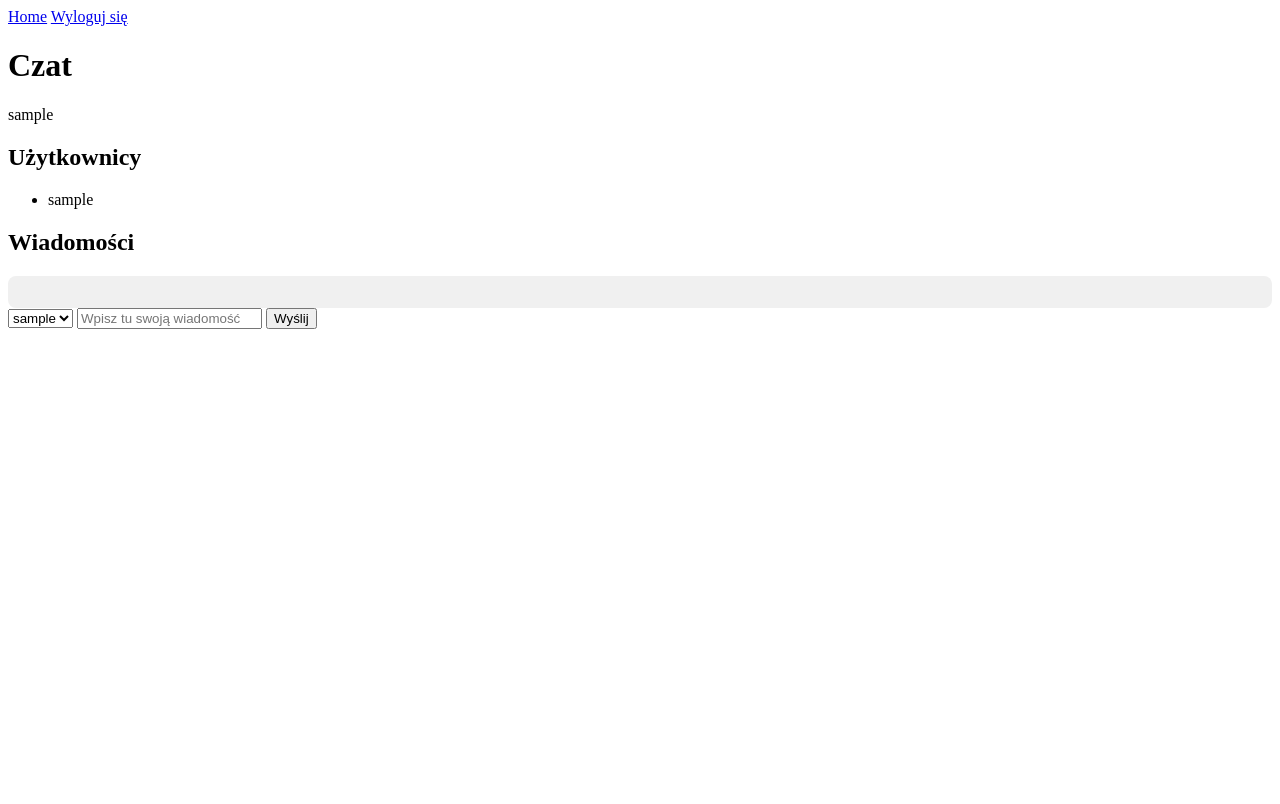
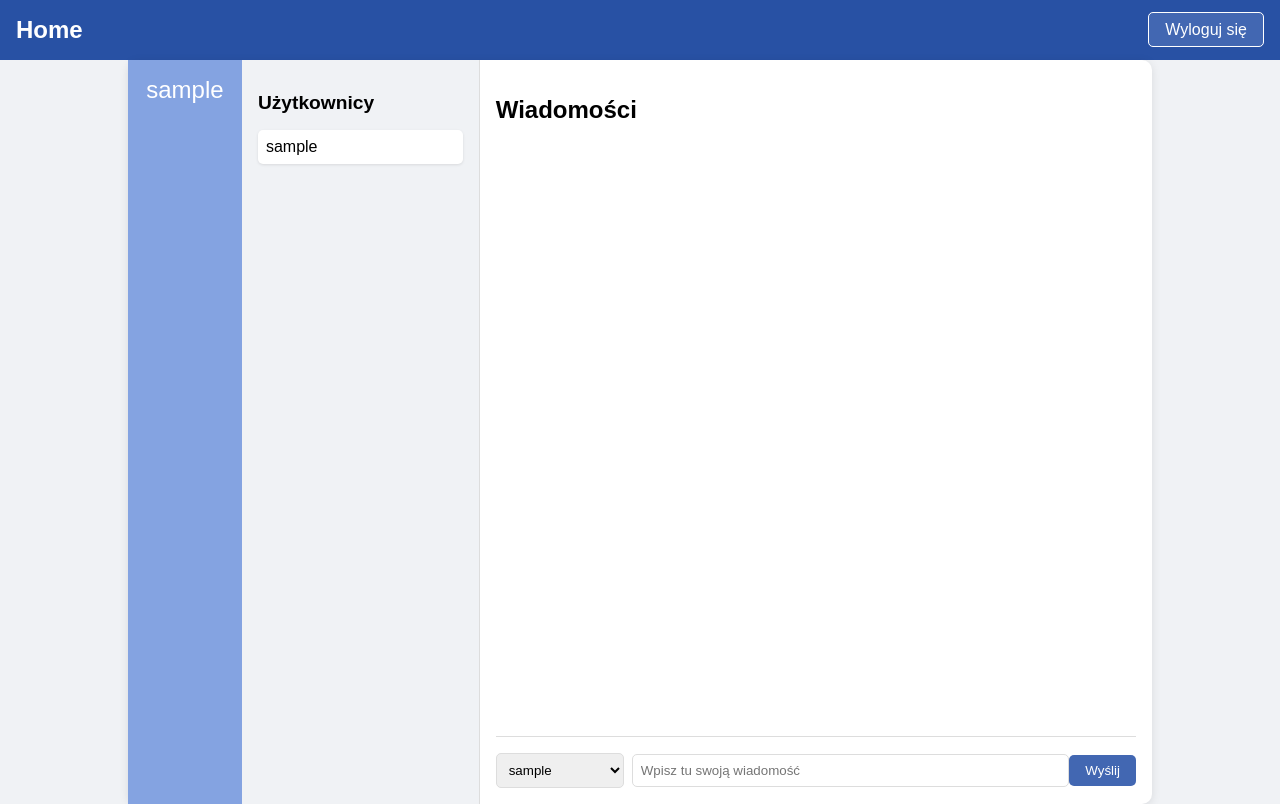
Before and after one commit to fuszz/2137_ChatApp, a Flask app: page /chat in a window 1280 px wide. Before the commit the page ends 329 px from the top, so only its background shows below. Run offline with Flask 3, Linux system fonts and the light colour scheme; the visitor is signed in with stand-in values (Sample User, id 1); data comes from the database, SQL or seed files in the repository; data that the repository does not hold is empty.

Commit message:
Styles update

```diff
--- a/static/styles.css
+++ b/static/styles.css
@@ -1,18 +1,19 @@
+/*
 .messages-container {
   display: flex;
   flex-direction: column;
   gap: 1rem;
   padding: 1rem;
-  background-color: #f0f0f0; /* Kolor tła dla całej sekcji wiadomości */
-  border-radius: 8px; /* Zaokrąglenie rogów */
+  background-color: #f0f0f0; # Kolor tła dla całej sekcji wiadomości
+  border-radius: 8px; # Zaokrąglenie rogów
 }
 
 .message-card {
-  background-color: #fff; /* Kolor tła karty wiadomości */
-  border: 1px solid #ddd; /* Kolor obramowania */
-  border-radius: 8px; /* Zaokrąglenie rogów */
+  background-color: #fff; # Kolor tła karty wiadomości
+  border: 1px solid #ddd; # Kolor obramowania
+  border-radius: 8px; # Zaokrąglenie rogów
   padding: 0.5rem 1rem;
-  box-shadow: 0 2px 4px rgba(0, 0, 0, 0.1); /* Cień */
+  box-shadow: 0 2px 4px rgba(0, 0, 0, 0.1); # Cień
   display: flex;
   flex-direction: column;
   gap: 0.5rem;
@@ -23,20 +24,245 @@
   justify-content: space-between;
   align-items: center;
   font-size: 0.9rem;
-  color: #666; /* Kolor tekstu */
+  color: #666; # Kolor tekstu
 }
 
 .message-sender {
-  font-weight: bold; /* Pogrubienie imienia nadawcy */
+  font-weight: bold; # Pogrubienie imienia nadawcy
 }
 
 .message-timestamp {
   font-size: 0.8rem;
-  color: #aaa; /* Kolor znacznika czasu */
+  color: #aaa; # Kolor znacznika czasu
 }
 
 .message-content {
   font-size: 1rem;
-  color: #333; /* Kolor tekstu wiadomości */
+  color: #333; # Kolor tekstu wiadomości
   padding-top: 0.5rem;
 }
+*/
+
+body {
+    font-family: Arial, sans-serif;
+    background-color: #f0f2f5;
+    margin: 0;
+    padding: 0;
+}
+
+.navbar {
+    background-color: #2851a4;
+    padding: 1rem;
+    display: flex;
+    justify-content: space-between;
+    align-items: center;
+    color: white;
+}
+
+.navbar-brand {
+    font-size: 1.5rem;
+    font-weight: bold;
+}
+
+.auth-buttons .button {
+    color: white;
+    padding: 0.5rem 1rem;
+    text-decoration: none;
+    background-color: #4267B2;
+    border: 1px solid white;
+    border-radius: 5px;
+    margin-left: 0.5rem;
+}
+
+.auth-buttons .button:hover {
+    background-color: #365899;
+}
+
+.container {
+    display: flex;
+    flex-direction: column;
+    align-items: center;
+    justify-content: center;
+    min-height: 80vh;
+}
+
+.login-container, .register-container {
+    background-color: white;
+    padding: 2rem;
+    border-radius: 10px;
+    box-shadow: 0 2px 10px rgba(0, 0, 0, 0.1);
+    width: 400px;
+    height: 300px;
+    text-align: center;
+}
+
+.auth-form input {
+    width: 95%;
+    height: 40px;
+    padding: 0.1rem;
+    padding-left: 1rem;
+    margin: 0.75rem 0;
+    border: 1px solid #ddd;
+    border-radius: 5px;
+    font-size: small;
+}
+
+.auth-form button {
+    width: 100%;
+    height: 40px;
+    padding: 0.5rem;
+    margin-top: 1rem;
+    background-color: #4267B2;
+    color: white;
+    border: none;
+    border-radius: 5px;
+    cursor: pointer;
+    font-size: small;
+}
+
+.auth-form button:hover {
+    background-color: #365899;
+}
+
+.chat-container {
+    display: flex;
+    height: 93vh;
+    width: 80%;
+    background-color: white;
+    border-radius: 10px;
+    box-shadow: 0 2px 10px rgba(0, 0, 0, 0.1);
+}
+
+.current_user {
+    font-size: 1.5rem;
+    padding: 1rem;
+    background-color: #84a3e1;
+    color: white;
+    width: 8%;
+    text-align: center;
+}
+
+.sidebar {
+    width: 20%;
+    padding: 1rem;
+    background-color: #f0f2f5;
+    border-right: 1px solid #ddd;
+}
+
+.sidebar h2 {
+    font-size: 1.2rem;
+    margin-bottom: 1rem;
+}
+
+.sidebar ul {
+    list-style: none;
+    padding: 0;
+}
+
+.sidebar ul li {
+    padding: 0.5rem;
+    background-color: white;
+    margin-bottom: 0.5rem;
+    border-radius: 5px;
+    box-shadow: 0 1px 3px rgba(0, 0, 0, 0.1);
+}
+
+.messages {
+    flex: 1;
+    display: flex;
+    flex-direction: column;
+    padding: 1rem;
+}
+
+.messages-container {
+    flex: 1;
+    overflow-y: auto;
+    margin-bottom: 1rem;
+}
+
+.message-card {
+    background-color: #fff;
+    border: 1px solid #ddd;
+    border-radius: 8px;
+    padding: 0.5rem 1rem;
+    box-shadow: 0 2px 4px rgba(0, 0, 0, 0.1);
+    margin-bottom: 0.5rem;
+}
+
+.message-header {
+    display: flex;
+    justify-content: space-between;
+    align-items: center;
+    font-size: 0.9rem;
+    color: #666;
+}
+
+.message-sender {
+    font-weight: bold;
+}
+
+.message-timestamp {
+    font-size: 0.8rem;
+    color: #aaa;
+}
+
+.message-content {
+    font-size: 1rem;
+    color: #333;
+    padding-top: 0.5rem;
+}
+
+.message-form {
+    display: flex;
+    align-items: center;
+    border-top: 1px solid #ddd;
+    padding-top: 1rem;
+}
+
+.receiver-select {
+    width: 20%;
+    padding: 0.5rem;
+    margin-right: 0.5rem;
+    border: 1px solid #ddd;
+    border-radius: 5px;
+}
+
+.message-input {
+    flex: 1;
+    padding: 0.5rem;
+    border: 1px solid #ddd;
+    border-radius: 5px;
+}
+
+.send-button {
+    padding: 0.5rem 1rem;
+    background-color: #4267B2;
+    color: white;
+    border: none;
+    border-radius: 5px;
+    cursor: pointer;
+}
+
+.send-button:hover {
+    background-color: #365899;
+}
+
+.flash {
+    margin-bottom: 1rem;
+    padding: 1rem;
+    border-radius: 5px;
+    font-size: 1rem;
+    text-align: center;
+}
+
+.flash.success {
+    background-color: #d4edda;
+    color: #155724;
+    border: 1px solid #c3e6cb;
+}
+
+.flash.danger {
+    background-color: #f8d7da;
+    color: #721c24;
+    border: 1px solid #f5c6cb;
+}
--- a/templates/base.html
+++ b/templates/base.html
@@ -6,14 +6,16 @@
     <link rel="stylesheet" href="{{ url_for('static', filename='styles.css') }}">
 </head>
 <body>
-    <nav>
-      <a href="{{ url_for('index') }}">Home</a>
+    <nav class="navbar">
+        <span class="navbar-brand">Home</span>
+        <div class="auth-buttons">
             {% if current_user.is_authenticated %}
-        <a href="{{ url_for('logout') }}">Wyloguj się</a>
+                <a href="{{ url_for('logout') }}" class="button">Wyloguj się</a>
             {% else %}
-        <a href="{{ url_for('login') }}">Zaloguj się</a>
-        <a href="{{ url_for('register') }}">Zarejestruj się</a>
+                <a href="{{ url_for('login') }}" class="button">Zaloguj się</a>
+                <a href="{{ url_for('register') }}" class="button">Zarejestruj się</a>
             {% endif %}
+        </div>
     </nav>
     <div class="container">
         {% with messages = get_flashed_messages(with_categories=true) %}
--- a/templates/chat.html
+++ b/templates/chat.html
@@ -1,8 +1,8 @@
 {% extends "base.html" %}
 {% block content %}
-  <h1>Czat</h1>
+  <div class="chat-container">
       <div class="current_user">{{current_user.username}}</div>
-  <div class="users">
+      <div class="sidebar">
           <h2>Użytkownicy</h2>
           <ul>
               {% for user in users %}
@@ -25,14 +25,15 @@
                   </div>
               {% endfor %}
           </div>
-  </div>
-  <form method="POST" action="{{ url_for('send_message') }}">
-    <select name="receiver_id">
+          <form method="POST" action="{{ url_for('send_message') }}" class="message-form">
+              <select name="receiver_id" class="receiver-select">
                   {% for user in users %}
                       <option value="{{ user.id }}">{{ user.username }}</option>
                   {% endfor %}
               </select>
-    <input type="text" name="content" placeholder="Wpisz tu swoją wiadomość" required>
-    <button type="submit">Wyślij</button>
+              <input type="text" name="content" placeholder="Wpisz tu swoją wiadomość" required class="message-input">
+              <button type="submit" class="send-button">Wyślij</button>
           </form>
+      </div>
+  </div>
 {% endblock %}
```
Also changed, not shown: templates/login.html (+15 -6 lines), templates/register.html (+8 -6 lines). Lines whose indentation alone changed are shown as unchanged.
